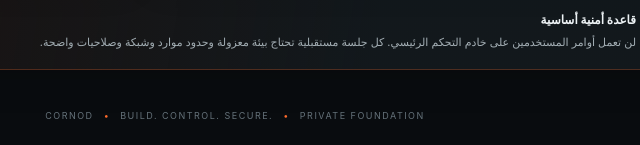
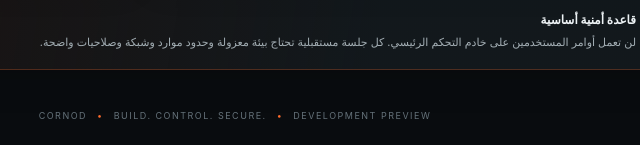
Before and after one commit to abdulls95/members, a plain HTML site: page index.html in a window 1280 px wide. Shown: the part 812-957 px from the top of the page, 269-909 px from the left. Drawn offline with Linux system fonts and the light colour scheme.

Commit message:
Clarify CORNOD public development preview label

```diff
--- a/index.html
+++ b/index.html
@@ -22,5 +22,5 @@
 <section class="page" data-view="security"><div class="page-heading"><div><div class="eyebrow">DEFENSE FIRST / 05</div><h1 data-i18n="security">مختبر الأمن</h1><p data-i18n="securityPageDesc">تجارب تعليمية ودفاعية ضمن نطاقات مصرح بها.</p></div></div><div class="content-grid"><article class="panel"><h2 data-i18n="securityControls">ضوابط التشغيل</h2><ul class="plain-list"><li data-i18n="control1">عزل كل مستخدم عن الآخرين</li><li data-i18n="control2">قائمة سماح للاتصالات الصادرة</li><li data-i18n="control3">حدود زمنية واستهلاك موارد</li><li data-i18n="control4">تسجيل تدقيق للأحداث المهمة</li><li data-i18n="control5">إيقاف تلقائي عند تجاوز الحدود</li></ul></article><article class="panel"><h2 data-i18n="securityStatus">حالة التنفيذ</h2><div class="status-line"><span data-i18n="policyDesign">سياسات الأمان</span><b class="green" data-i18n="documented">موثقة</b></div><div class="status-line"><span data-i18n="containerIsolation">عزل الحاويات</span><b class="amber" data-i18n="notDeployed">غير منشور</b></div><div class="status-line"><span data-i18n="penetrationTesting">اختبارات الاختراق</span><b class="amber" data-i18n="notStarted">لم تبدأ</b></div></article></div></section>
 <section class="page" data-view="activity"><div class="page-heading"><div><div class="eyebrow">AUDIT TRAIL / 06</div><h1 data-i18n="activity">سجل النشاط</h1><p data-i18n="activityDesc">أحداث النظام ستظهر هنا بعد ربط خدمات الهوية والتدقيق.</p></div></div><div class="empty-state"><span>◷</span><h2 data-i18n="noEvents">لا توجد أحداث بعد</h2><p data-i18n="auditDesc">لم يتم توصيل أي خدمة خلفية بهذه المعاينة.</p></div></section>
 <section class="page" data-view="settings"><div class="page-heading"><div><div class="eyebrow">PREFERENCES / 07</div><h1 data-i18n="settings">الإعدادات</h1><p data-i18n="settingsDesc">تفضيلات واجهة العرض الحالية.</p></div></div><article class="panel settings-panel"><div class="setting-row"><div><b data-i18n="language">اللغة</b><small data-i18n="languageDesc">لغة واجهة CORNOD</small></div><button id="languageToggle2" class="secondary-button" type="button">العربية / English</button></div><div class="setting-row"><div><b data-i18n="privacyMode">وضع الخصوصية</b><small data-i18n="privacyDesc">المعاينة خاصة ولا تحتوي على تسجيل دخول.</small></div><span class="tag green-tag" data-i18n="privateOnly">خاص</span></div></article></section>
-<footer class="footer">CORNOD <span>•</span> BUILD. CONTROL. SECURE. <span>•</span> PRIVATE FOUNDATION</footer>
+<footer class="footer">CORNOD <span>•</span> BUILD. CONTROL. SECURE. <span>•</span> DEVELOPMENT PREVIEW</footer>
 </main></div></div></body></html>
```
